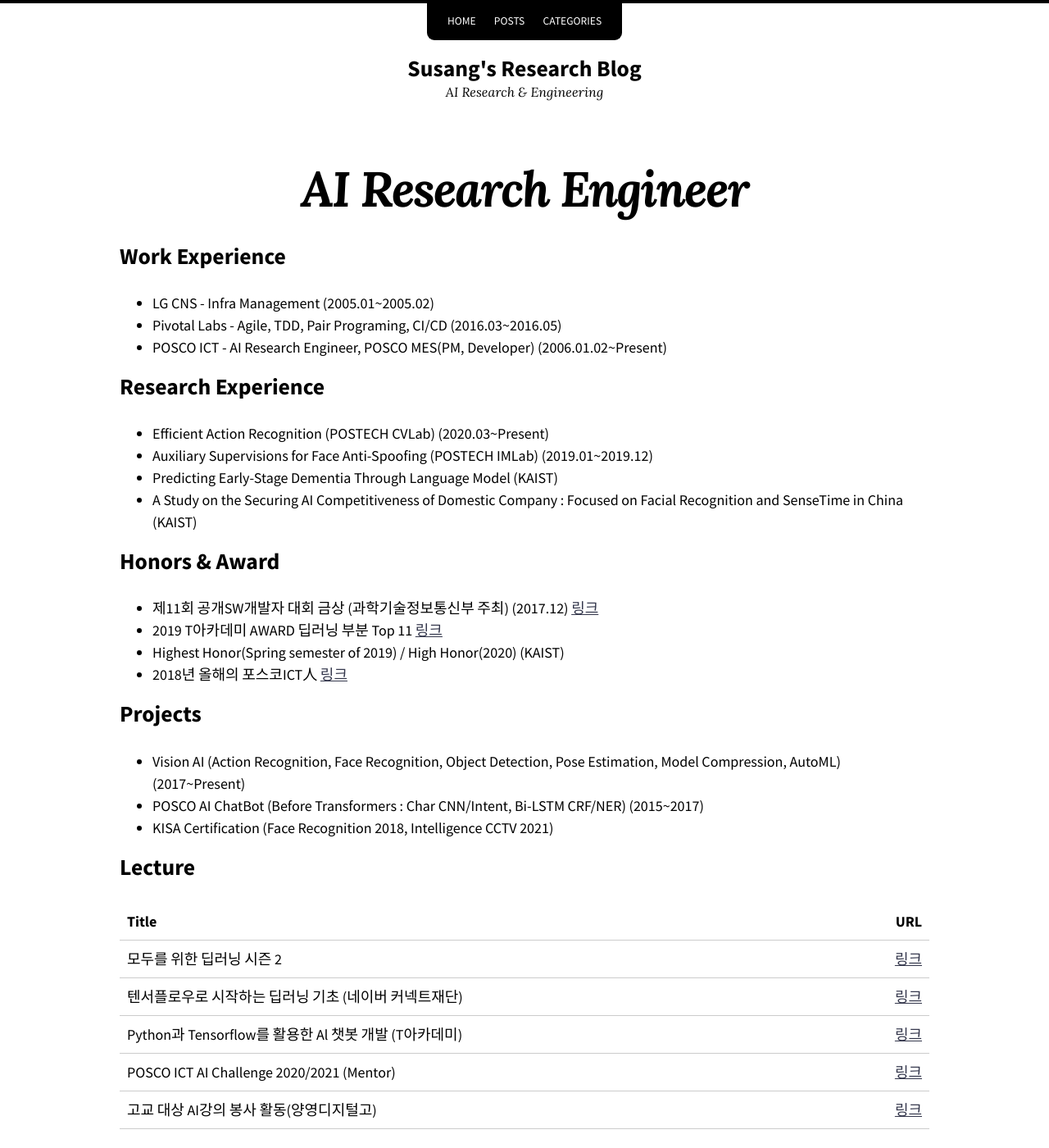
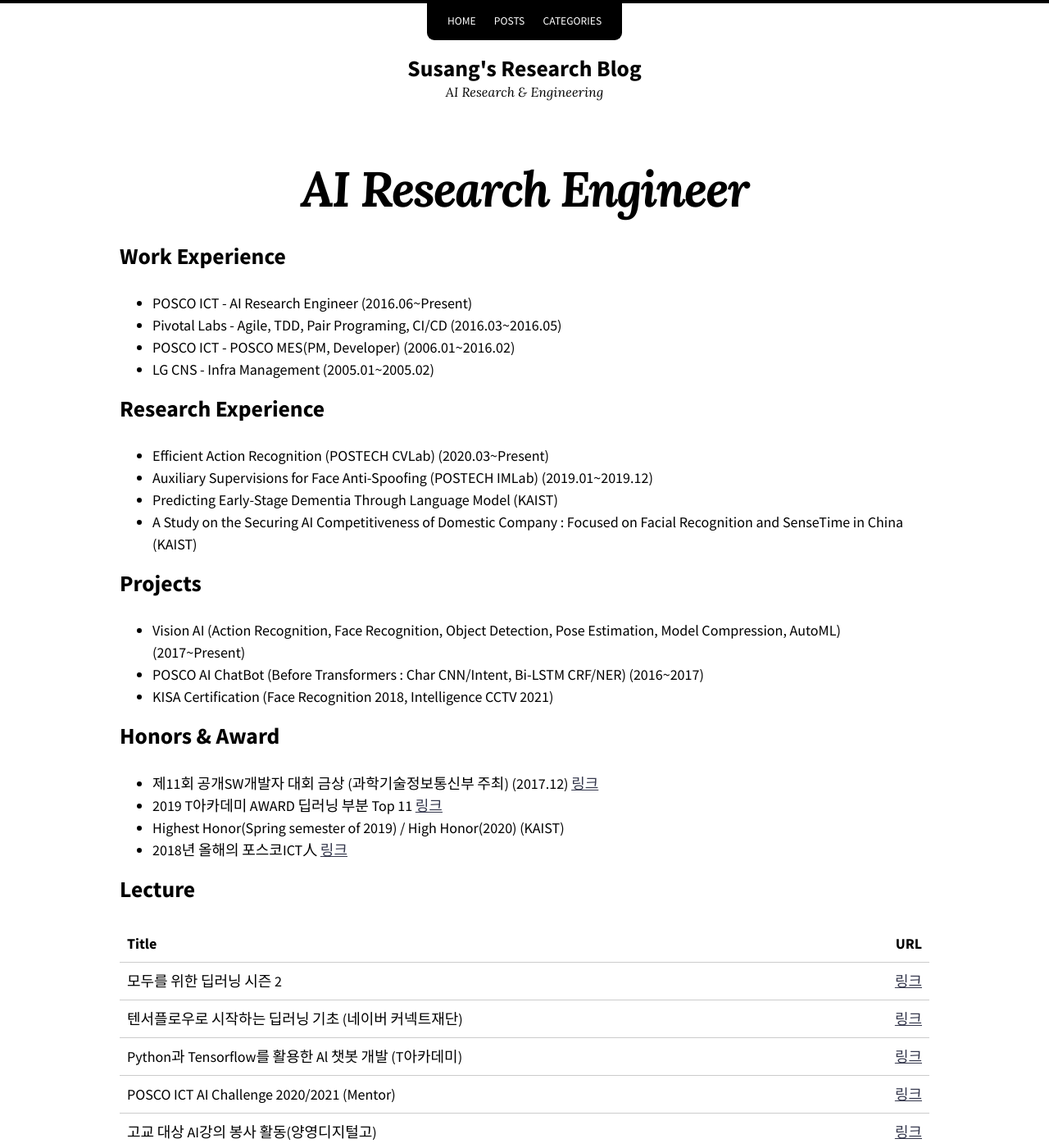
Before and after one commit to healess/healess.github.io, a Jekyll site: the page built from index.md, in a window 1280 px wide and 1400 px high. Shown: the whole window at 82% size. Built offline with Jekyll 4.4.1, drawn with Linux system fonts in a browser that asks for light colours; nearby versions of some CDN libraries.

Commit message:
fix main

```diff
--- a/index.md
+++ b/index.md
@@ -9,9 +9,10 @@ entries_layout: grid
 <!-- # My Profile -->
 
 ## Work Experience
+* POSCO ICT - AI Research Engineer (2016.06~Present)
+* Pivotal Labs - Agile, TDD, Pair Programing, CI/CD (2016.03~2016.05)
+* POSCO ICT - POSCO MES(PM, Developer) (2006.01~2016.02)
 * LG CNS - Infra Management (2005.01~2005.02)
-* Pivotal Labs - Agile, TDD, Pair Programing, CI/CD (2016.03~2016.05)
-* POSCO ICT - AI Research Engineer, POSCO MES(PM, Developer) (2006.01.02~Present)
 
 ## Research Experience
 * Efficient Action Recognition (POSTECH CVLab) (2020.03~Present)
@@ -19,16 +20,16 @@ entries_layout: grid
 * Predicting Early-Stage Dementia Through Language Model (KAIST)
 * A Study on the Securing AI Competitiveness of Domestic Company : Focused on Facial Recognition and SenseTime in China (KAIST)
 
+## Projects
+* Vision AI (Action Recognition, Face Recognition, Object Detection, Pose Estimation, Model Compression, AutoML) (2017~Present)
+* POSCO AI ChatBot (Before Transformers : Char CNN/Intent, Bi-LSTM CRF/NER) (2016~2017)
+* KISA Certification (Face Recognition 2018, Intelligence CCTV 2021)
+
 ## Honors & Award
 * 제11회 공개SW개발자 대회 금상 (과학기술정보통신부 주최) (2017.12) [링크](https://www.oss.kr/dev_competition_activities/show/a0f60bdb-d64d-4bd7-8c6b-8a9df7d2647f)
 * 2019 T아카데미 AWARD 딥러닝 부분 Top 11 [링크](https://tacademy.skplanet.com/front/customer/viewNotice.action?seq=735&topYn=N)
 * Highest Honor(Spring semester of 2019) / High Honor(2020) (KAIST)
 * 2018년 올해의 포스코ICT人 [링크](https://smartfuture-poscoict.co.kr/428)
-
-## Projects
-* Vision AI (Action Recognition, Face Recognition, Object Detection, Pose Estimation, Model Compression, AutoML) (2017~Present)
-* POSCO AI ChatBot (Before Transformers : Char CNN/Intent, Bi-LSTM CRF/NER) (2015~2017)
-* KISA Certification (Face Recognition 2018, Intelligence CCTV 2021)
 
 ## Lecture
 
```
